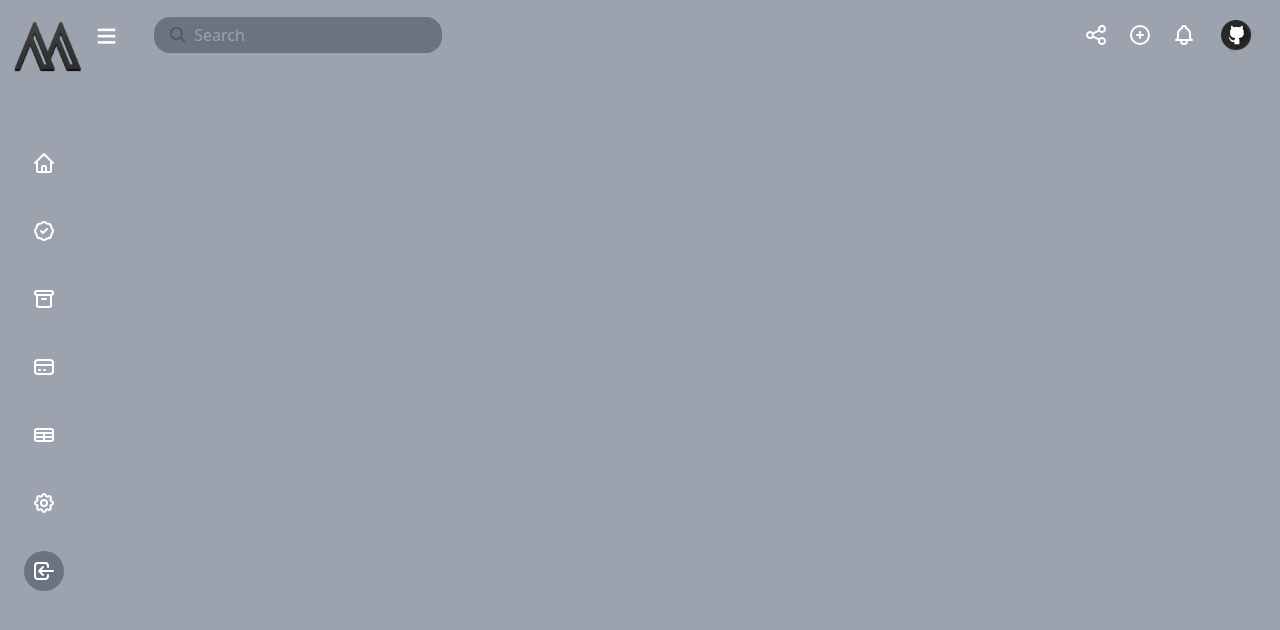
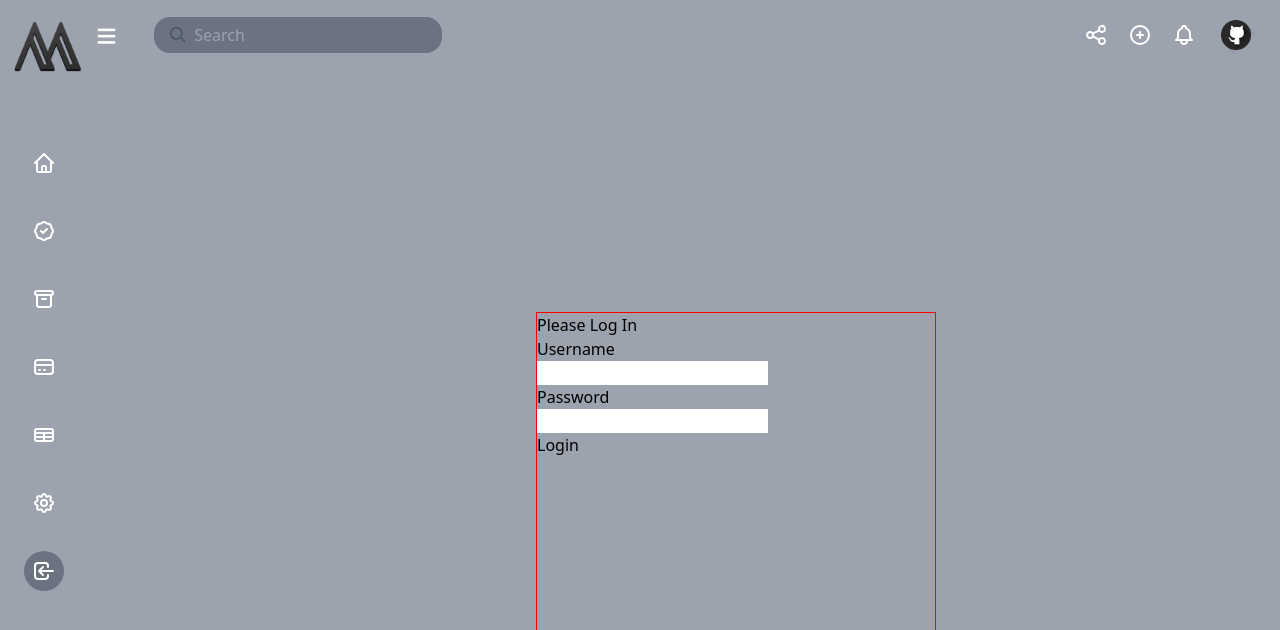
Before and after one commit to Materialfy/M-Dash-React, a React (Create React App) app: page /login in a window 1280 px wide. Shown: the top 630 px of the page. Built offline with nearby package versions, Linux system fonts and the light colour scheme.

Commit message:
added basic login form and centered the card

```diff
--- a/src/App.js
+++ b/src/App.js
@@ -34,7 +34,7 @@ function App() {
             <TablePage />
           </Route>
           <Route exact path='/login'>
-            <Login />
+            <Login  />
           </ Route>
         </Switch>
       </DashboardLayout>
--- a/src/index.css
+++ b/src/index.css
@@ -15,3 +15,9 @@
 .global-text-2{
     @apply text-gray-500
 }
+.login-wrapper {
+    @apply flex flex-col h-[350px] w-[400px]
+}
+.tester {
+    border:1px solid red;
+}
--- a/src/pages/login.js
+++ b/src/pages/login.js
@@ -2,8 +2,23 @@ import React from 'react'
 
 export default function login() {
     return (
-        <div>
-
+        <div className='grid h-screen w-screen content-center justify-center'>
+            <div className='login-wrapper tester'>
+                <h1 className=''>Please Log In</h1>
+                <form>
+                    <label>
+                        <p>Username</p>
+                        <input type='text' />
+                    </label>
+                    <label>
+                        <p>Password</p>
+                        <input type='password' />
+                    </label>
+                    <div>
+                        <button type='submit'>Login</button>
+                    </div>
+                </form>
+            </div>
         </div>
     )
 }
--- a/tailwind.config.js
+++ b/tailwind.config.js
@@ -1,4 +1,5 @@
 module.exports = {
+  mode: 'jit',
   purge: ['./src/**/*.{js,jsx,ts,tsx}', './public/index.html'],
   darkMode: 'media', // false or 'media' or 'class'
   theme: {
```
